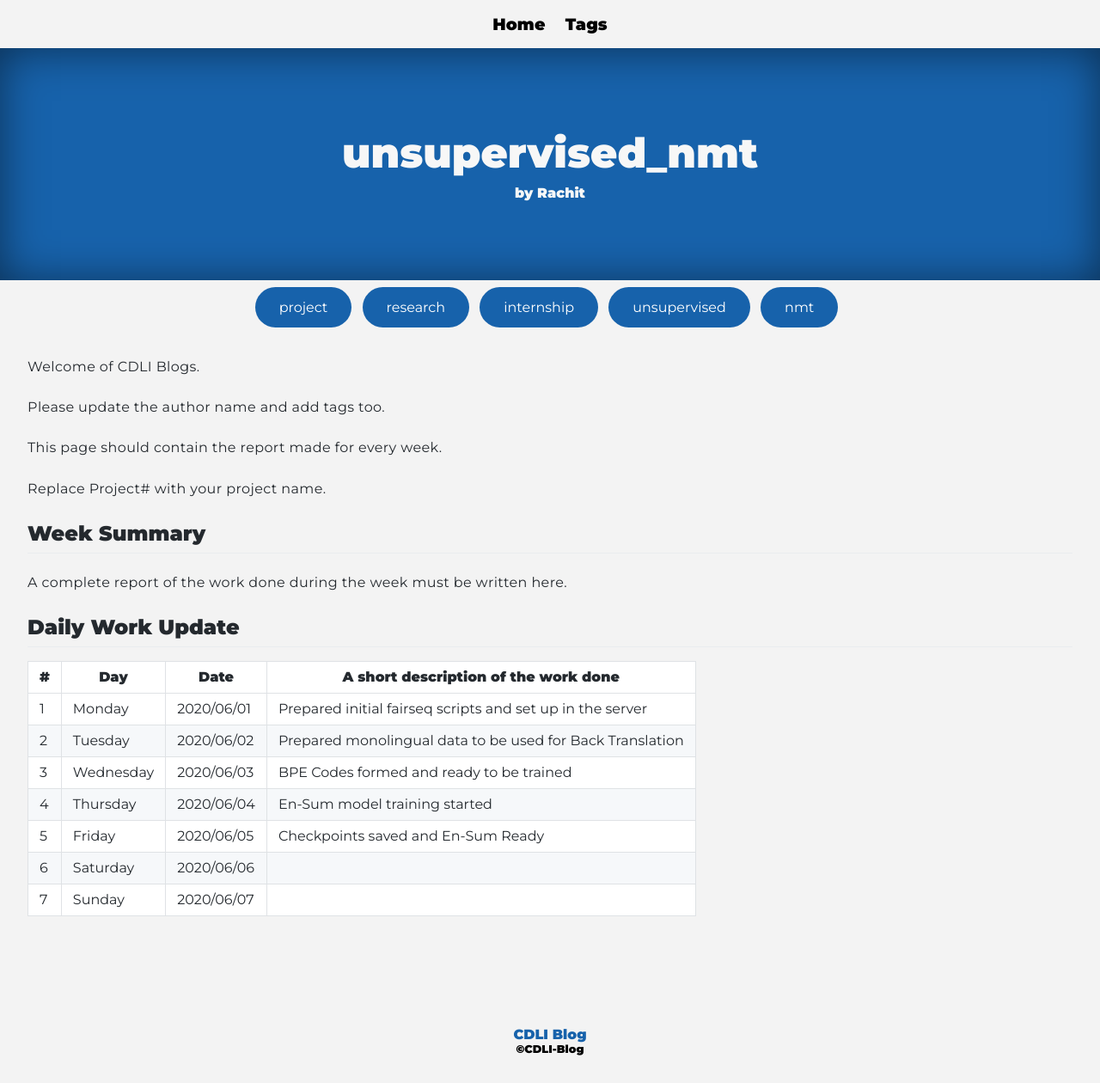
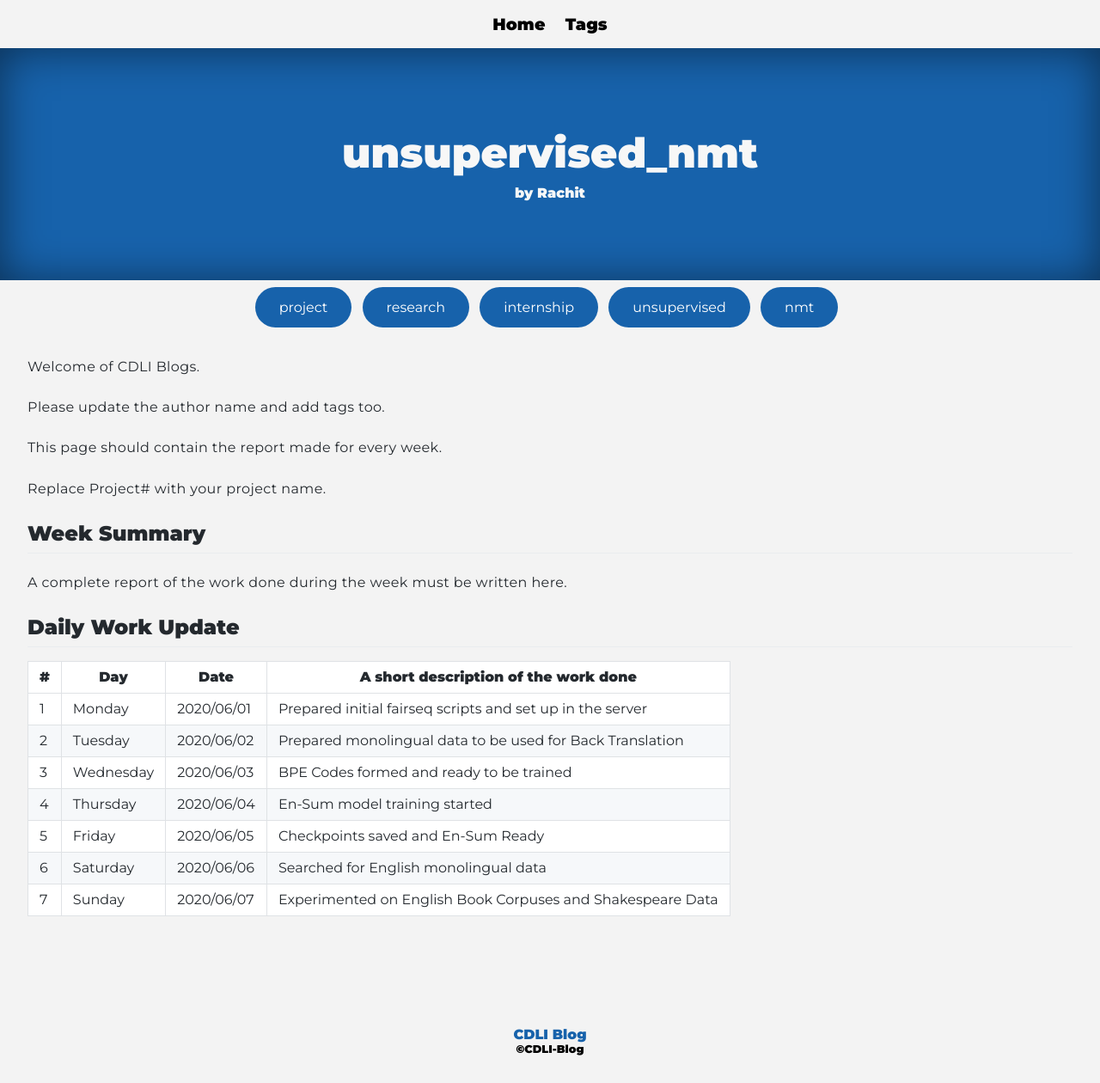
Before and after one commit to cdli-gh/blog, a Jekyll site: the page built from _blog/intern20/unsupervised_nmt/posts/03_week3.md, in a window 1280 px wide. Shown: the whole page at 86% size. Built offline with Jekyll 4.4.1, drawn with Linux system fonts in a browser that asks for light colours; Markdown is read by kramdown in place of the engine named in the settings.

Commit message:
Update 03_week3.md

```diff
--- a/_blog/intern20/unsupervised_nmt/posts/03_week3.md
+++ b/_blog/intern20/unsupervised_nmt/posts/03_week3.md
@@ -26,5 +26,5 @@ A complete report of the work done during the week must be written here.
 |3   	| Wednesday  	|  2020/06/03 	|  BPE Codes formed and ready to be trained 	|
 |4   	| Thursday  	|   2020/06/04	|  En-Sum model training started 	|
 |5   	| Friday  	|   2020/06/05	|  Checkpoints saved and En-Sum Ready 	|
-|6   	| Saturday  	|   2020/06/06	|   	|
-|7   	| Sunday  	|   2020/06/07	|   	|
+|6   	| Saturday  	|   2020/06/06	|  Searched for English monolingual data 	|
+|7   	| Sunday  	|   2020/06/07	|  Experimented on English Book Corpuses and Shakespeare Data 	|
```
